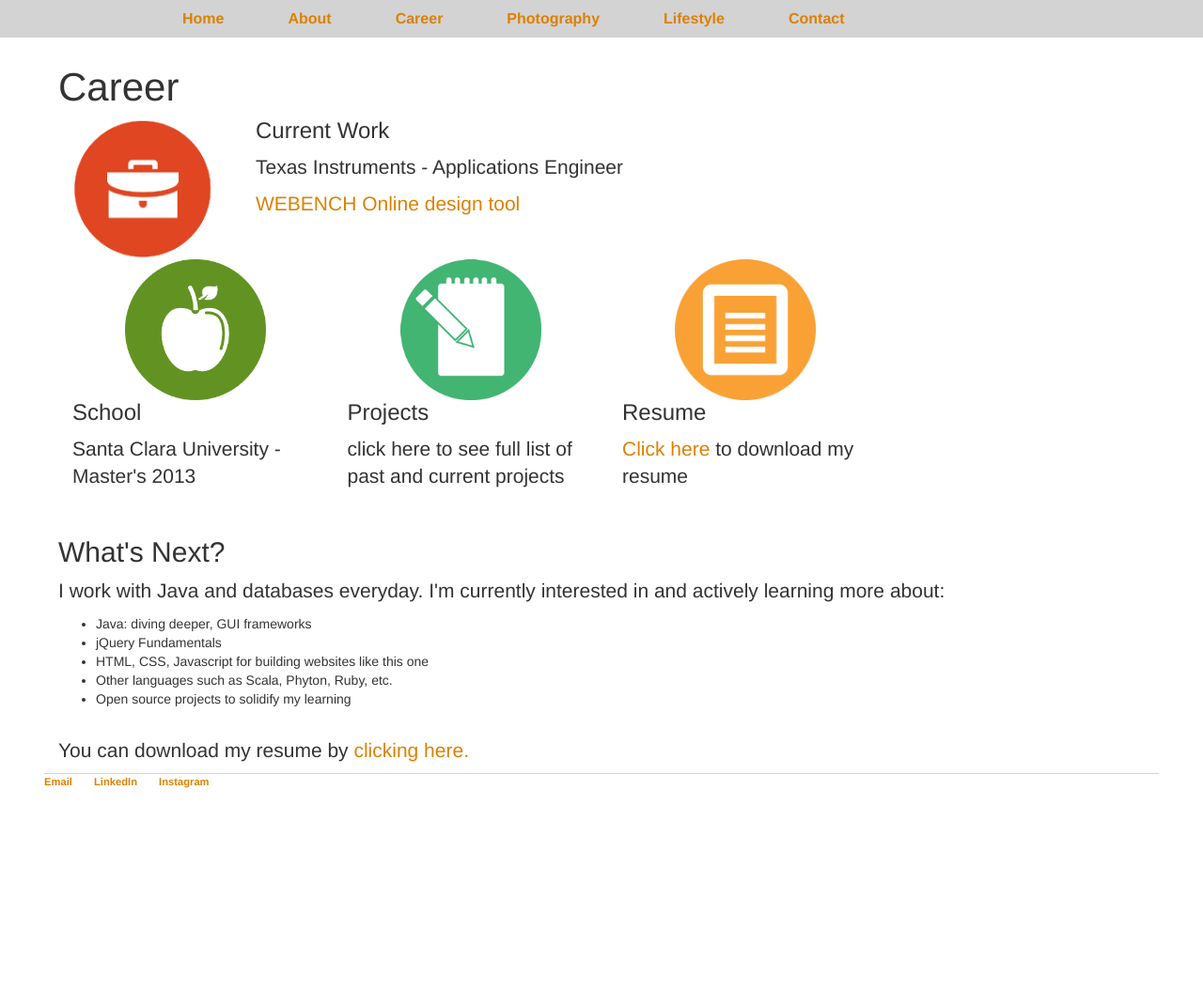
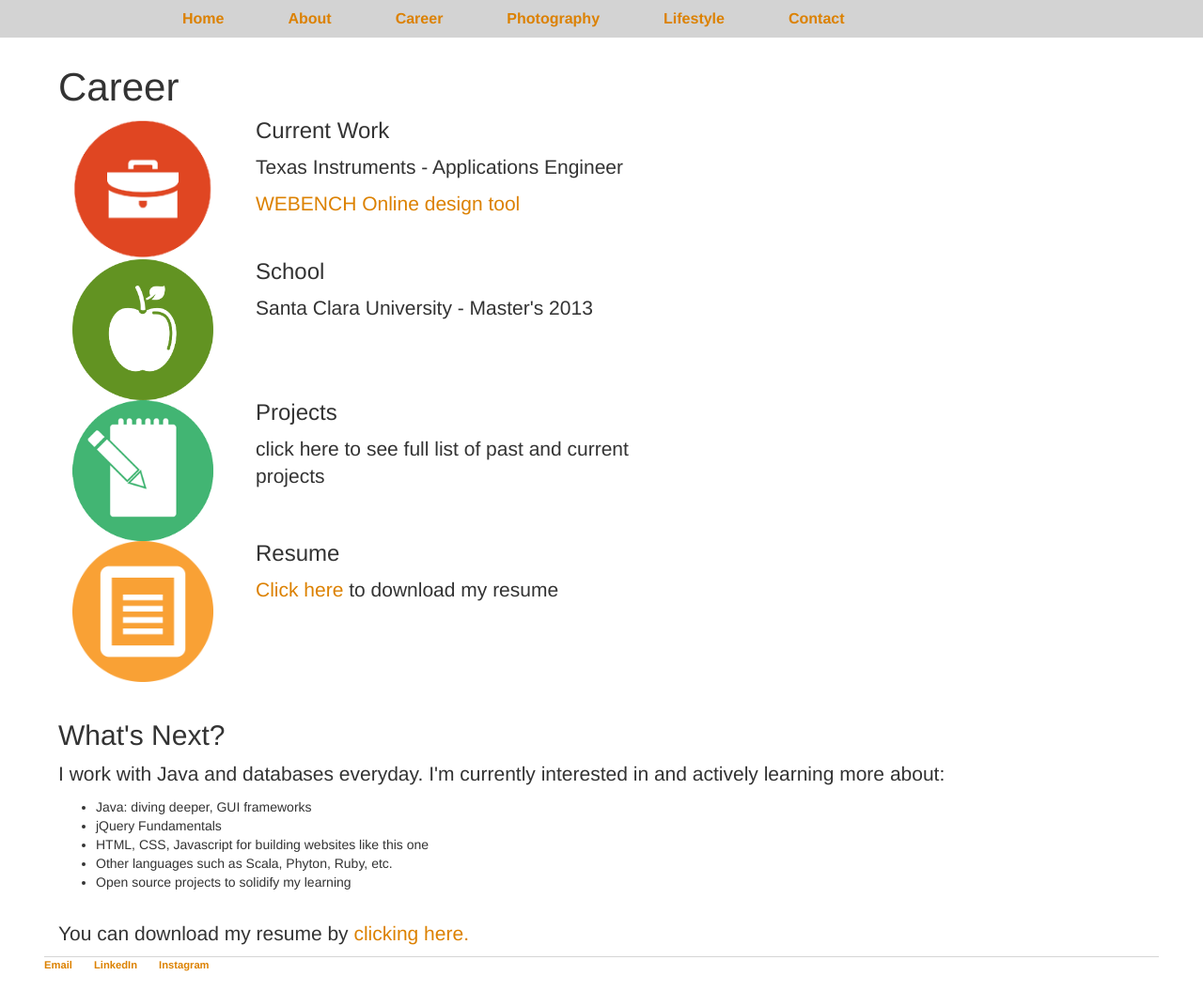
Before and after one commit to itsonlyjaz/itsonlyjaz.github.io, a Jekyll site: the page built from career/index.html, in a window 1280 px wide and 1055 px high. Shown: the whole window at 94% size. Built offline with Jekyll 4.4.1, drawn with Linux system fonts in a browser that asks for light colours.

Commit message:
Update index.html

```diff
--- a/career/index.html
+++ b/career/index.html
@@ -34,22 +34,40 @@ title: jaz-marie
         </section>
 
 
-       <section class="col-xs-12 col-sm-12 col-md-6 col-lg-3">
+       <section class="col-xs-12 col-sm-12 col-md-6 col-lg-12">
+        <div class="row">
+            <div class="col-lg-1">
               <img class="icon" src="education.png" alt="Icon">
+            </div>
+            <div class="col-lg-5 col-lg-offset-1">
               <h3>School</h3>
               <p>Santa Clara University - Master's 2013</p>
+            </div>
+        </div>
         </section>
          <div class="clearfix visible-md-block"></div>
-        <section class="col-xs-12 col-sm-12 col-md-6 col-lg-3">
+        <section class="col-xs-12 col-sm-12 col-md-6 col-lg-12">
+         <div class="row">
+            <div class="col-lg-1">
               <img class="icon" src="project.png" alt="Icon">
+            </div>
+            <div class="col-lg-5 col-lg-offset-1">
               <h3>Projects</h3>
               <p>click here to see full list of past and current projects</p>
+           </div>
+         </div>
         </section>
 
-       <section class="col-xs-12 col-sm-12 col-md-6 col-lg-3">
+       <section class="col-xs-12 col-sm-12 col-md-6 col-lg-12">
+         <div class="row">
+            <div class="col-lg-1">
               <a href="jlivingston_resume.pdf" target="_blank"><img class="icon" src="resume.png" alt="Icon"></a>
+            </div>
+            <div class="col-lg-5 col-lg-offset-1">
               <h3>Resume</h3>
               <p><a href="jlivingston_resume.pdf" target="_blank">Click here</a> to download my resume</p>
+            </div>
+         </div>
         </section>
 
 
```
Lines whose indentation alone changed are shown as unchanged.
